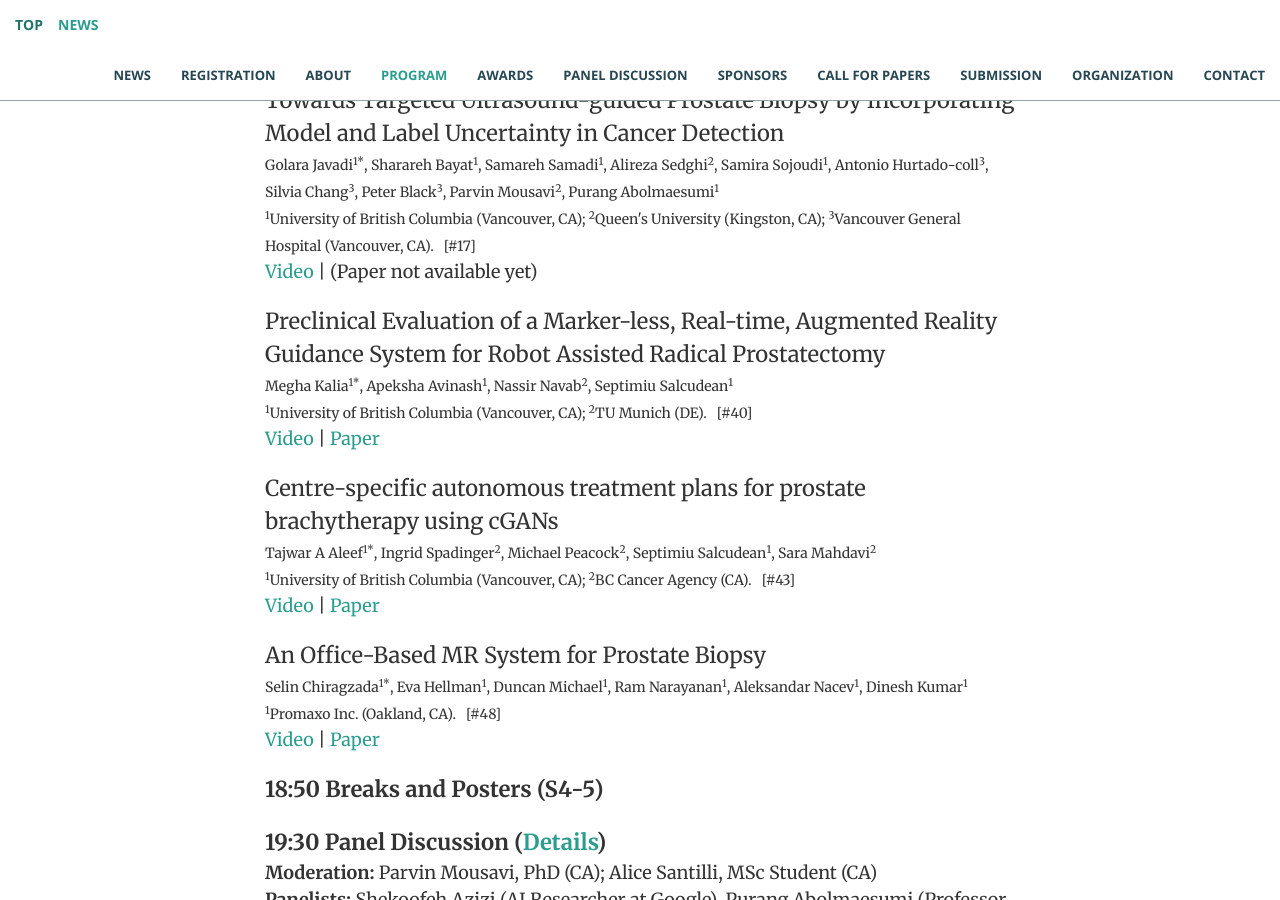
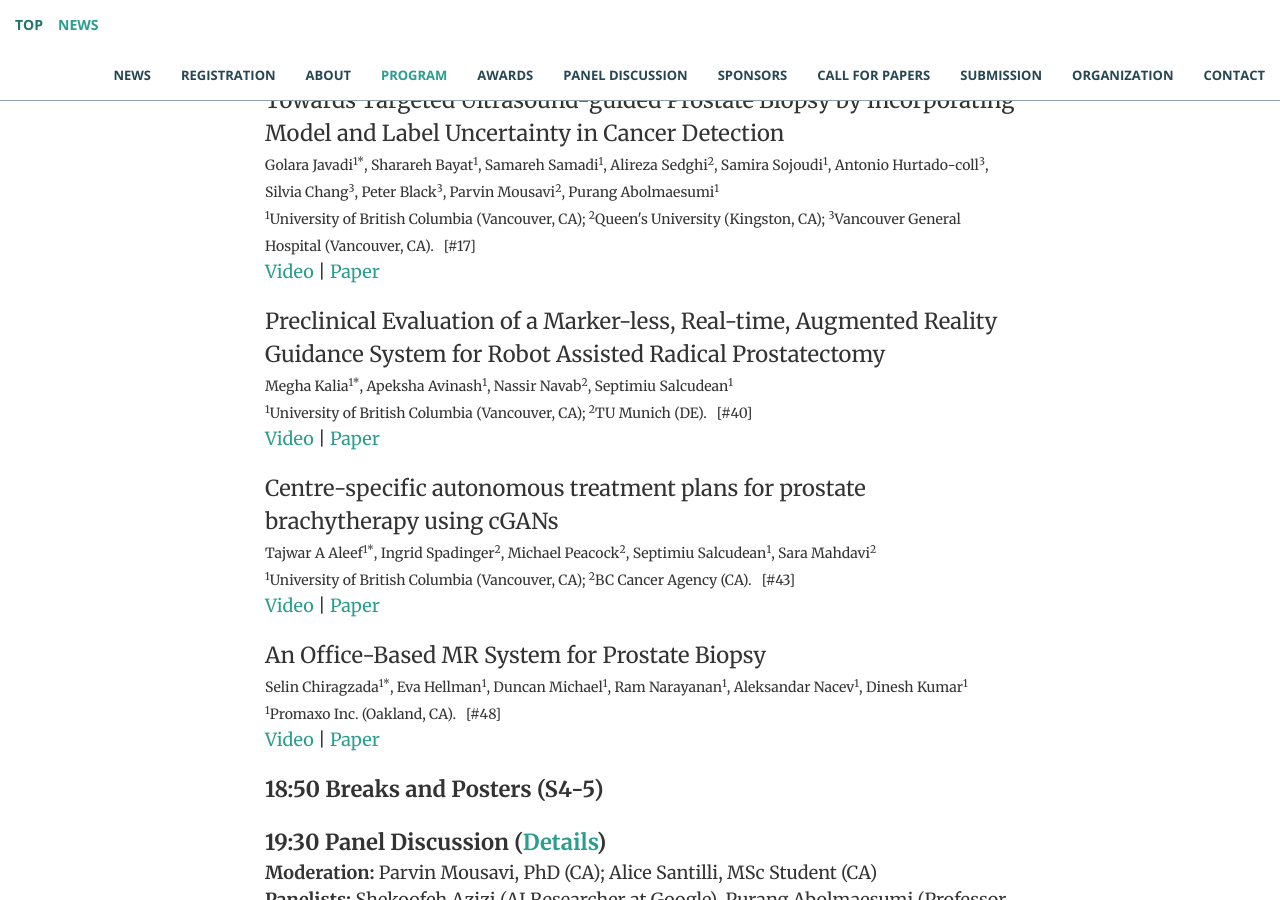
Before and after one commit to ipcai2021/ipcai2021.github.io, a Jekyll site: the page built from index.html, in a window 1280 px wide and 900 px high, scrolled down 8120 px. Built offline with Jekyll 4.4.1, drawn with Linux system fonts in a browser that asks for light colours; some of the changed text lies outside the part shown.

```diff
--- a/_includes/program.html
+++ b/_includes/program.html
@@ -264,8 +264,9 @@
 				<p class="font_8" style="font-size:18px"><span style="font-size:22px">Towards Targeted Ultrasound-guided Prostate Biopsy by Incorporating Model and Label Uncertainty in Cancer Detection</span><br/>
 				<span style="font-size:14px">Golara Javadi<sup>1*</sup>, Sharareh Bayat<sup>1</sup>, Samareh Samadi<sup>1</sup>, Alireza Sedghi<sup>2</sup>, Samira Sojoudi<sup>1</sup>, Antonio Hurtado-coll<sup>3</sup>, Silvia Chang<sup>3</sup>, Peter Black<sup>3</sup>, Parvin Mousavi<sup>2</sup>, Purang Abolmaesumi<sup>1</sup><br/>
 				<sup>1</sup>University of British Columbia (Vancouver, CA);  <sup>2</sup>Queen's University (Kingston, CA); <sup>3</sup>Vancouver General Hospital (Vancouver, CA). &nbsp; [#17]</span>
-				<br/><a href="https://youtu.be/8F45e8AXkqo">Video</a> | (Paper not available yet)
-						<!--<a href="">Paper</a>-->
+				<br/><a href="https://youtu.be/8F45e8AXkqo">Video</a> | <a
+                            href="https://link.springer.com/article/10.1007/s11548-021-02485-z">
+                        Paper</a>
 				</p>
 
 				<p class="font_8" style="font-size:18px"><span style="font-size:22px">Preclinical Evaluation of a Marker-less, Real-time, Augmented Reality Guidance System for Robot Assisted Radical Prostatectomy</span><br/>
@@ -467,8 +468,8 @@
 				<p class="font_8" style="font-size:18px"><span style="font-size:22px">Automatic Triangulated Mesh Generation of Pulmonary Airways from 3DCTs for Computational Fluid Dynamics</span><br/>
 				<span style="font-size:14px">Michael Lauria<sup>1*</sup>, Kamal Singhrao<sup>1</sup>, Brad Stiehl<sup>1</sup>, Daniel Low<sup>1</sup>, Jonathan Goldin<sup>1</sup>, Igor Barjaktarevic<sup>1</sup>, Anand P Santhanam<sup>1</sup><br/>
 				<sup>1</sup>University of California (US). &nbsp; [#19]</span>
-				<br/><a href="https://youtu.be/OKbMBCSoIaE">Video</a> | (Paper not available yet)
-					<!--<a href="">Paper</a>-->
+				<br/><a href="https://youtu.be/OKbMBCSoIaE">Video</a> | <a
+				href="https://link.springer.com/article/10.1007/s11548-021-02465-3">Paper</a>
 				</p>
 
 				<p class="font_8" style="font-size:18px"><span style="font-size:22px"><b>18:45 Session 9: Tracking and Localization</b><br><b>Session Chair:</b> Phillippe Cattin, PhD (CH)</span></p>
```
